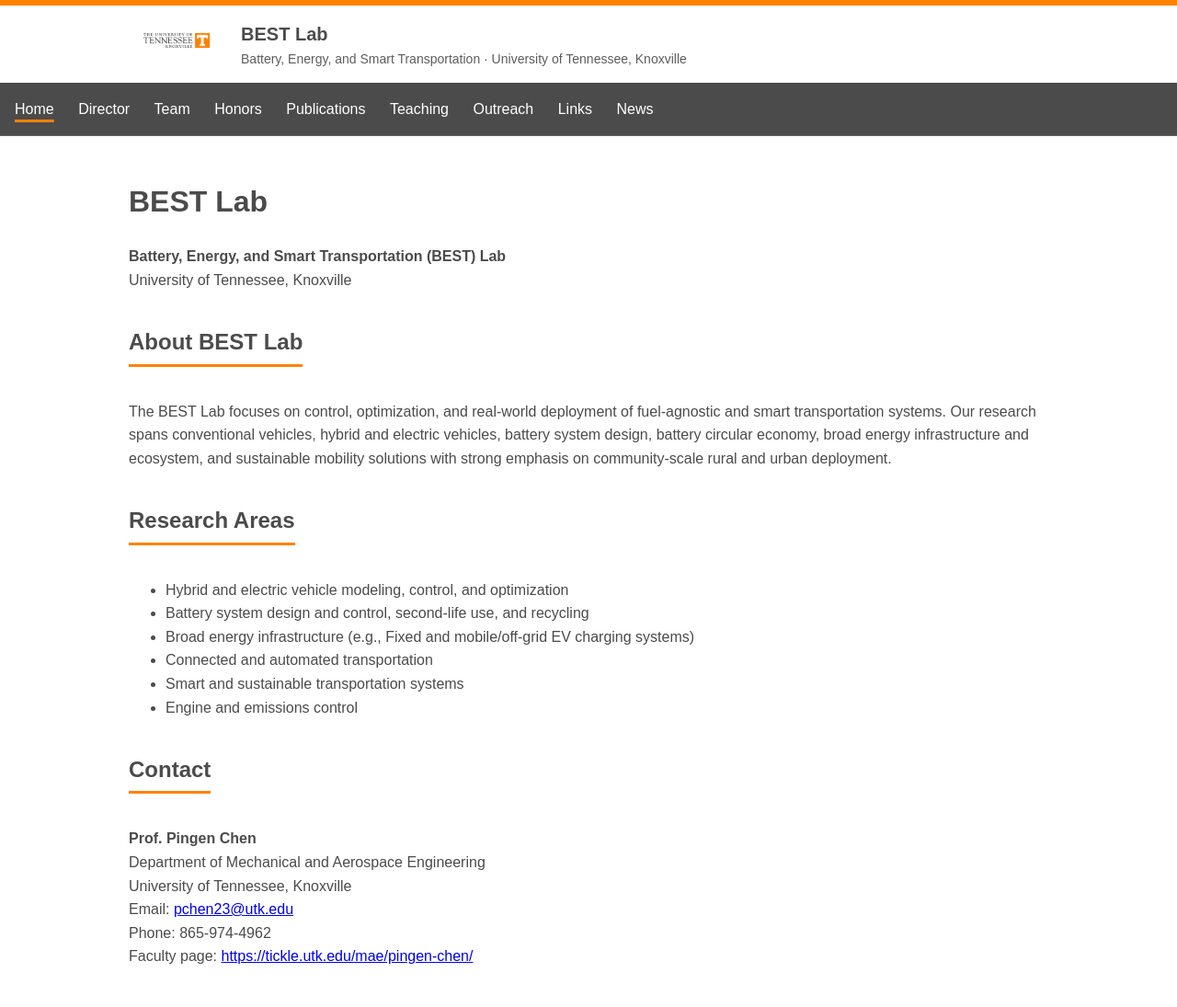
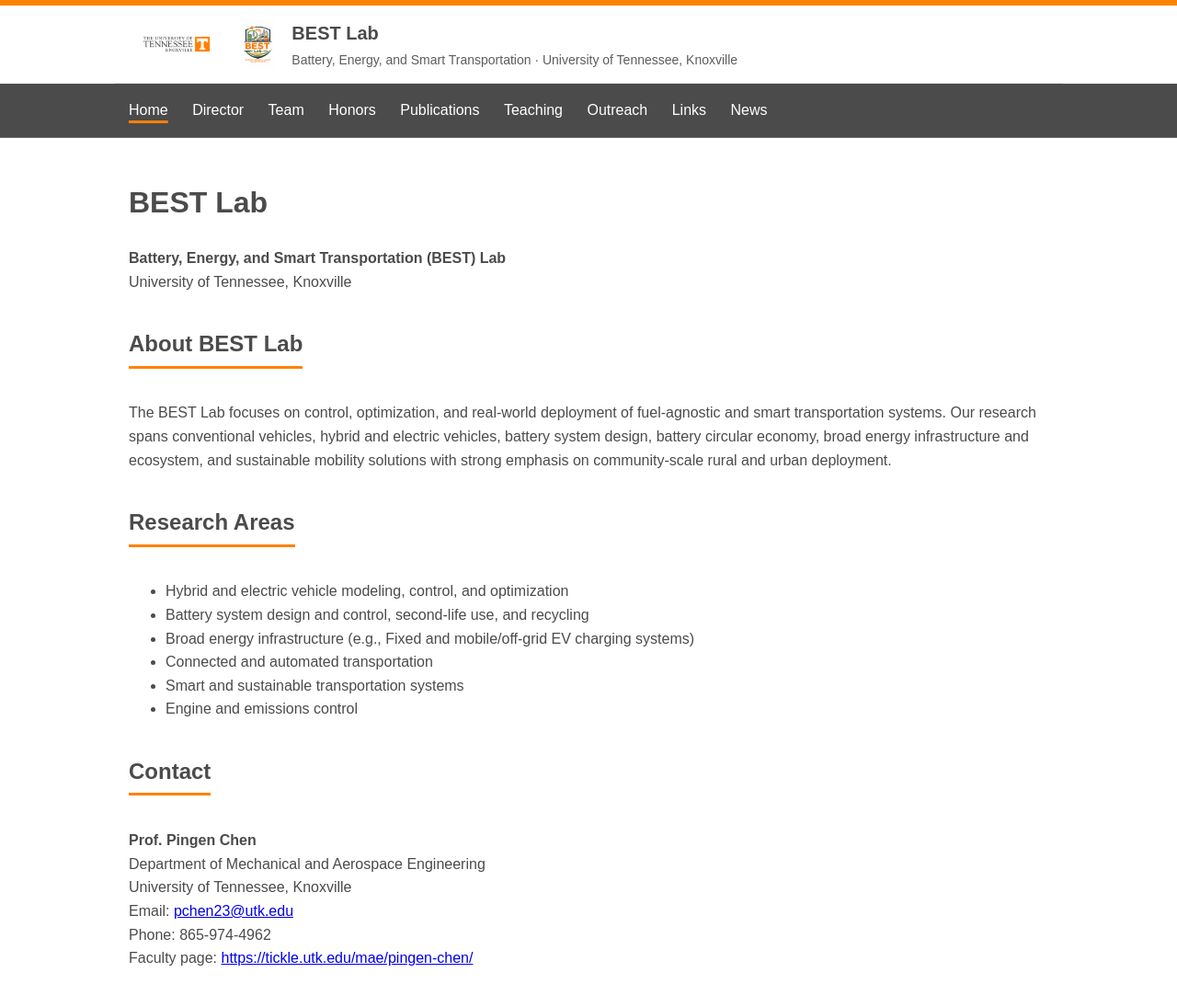
Before and after one commit to pingenchen/best-lab, a Jekyll site: the page built from index.md, in a window 1280 px wide. Shown: the whole page at 92% size. Built offline with Jekyll 4.4.1, drawn with Linux system fonts in a browser that asks for light colours.

Commit message:
Update default.html

```diff
--- a/_layouts/default.html
+++ b/_layouts/default.html
@@ -28,10 +28,59 @@
       width: 100%;
     }
 
+    /* Header (UTK + BEST Lab logos + title) */
+    .site-header{
+      max-width: 1000px;
+      margin: 0 auto;
+      padding: 14px 16px;
+      display: flex;
+      align-items: center;
+      gap: 18px;
+      border-bottom: 1px solid var(--light-gray);
+    }
+
+    .utk-logo{
+      height: 48px;
+      width: auto;
+      display: block;
+    }
+
+    /* BEST Lab logo (update path below if your file is not in /assets/img/) */
+    .bestlab-logo{
+      height: 56px;
+      width: auto;
+      display: block;
+    }
+
+    .site-title{
+      display: flex;
+      flex-direction: column;
+    }
+
+    .lab-name{
+      font-size: 20px;
+      font-weight: 700;
+      color: var(--smokey-gray);
+      margin: 0;
+    }
+
+    .lab-subtitle{
+      font-size: 14px;
+      color: var(--smokey-gray);
+      opacity: 0.9;
+      margin: 2px 0 0 0;
+    }
+
+    /* Navigation */
     .nav {
-      background: var(--smokey-gray); /* UTK Smokey Gray instead of black */
+      background: var(--smokey-gray);
       padding: 10px 16px;
       border-bottom: 1px solid rgba(255,255,255,0.15);
+    }
+
+    .nav-inner{
+      max-width: 1000px;
+      margin: 0 auto;
     }
 
     .nav a {
@@ -70,46 +118,14 @@
       display: inline-block;
       padding-bottom: 4px;
     }
-
-    /* Header with UTK logo */
-.site-header{
-  max-width: 1000px;
-  margin: 0 auto;
-  padding: 14px 16px;
-  display: flex;
-  align-items: center;
-  gap: 18px;
-}
-
-.utk-logo{
-  height: 48px;
-  width: auto;
-}
-
-.site-title{
-  display: flex;
-  flex-direction: column;
-}
-
-.lab-name{
-  font-size: 20px;
-  font-weight: 700;
-  color: var(--smokey-gray);
-}
-
-.lab-subtitle{
-  font-size: 14px;
-  color: var(--smokey-gray);
-  opacity: 0.9;
-}
-
   </style>
 </head>
 
 <body>
 
   <div class="utk-idline"></div>
-<!-- Header with UTK logo -->
+
+  <!-- Header with UTK + BEST Lab logos -->
   <div class="site-header">
     <a href="https://www.utk.edu" target="_blank" rel="noopener">
       <img
@@ -119,16 +135,23 @@
       />
     </a>
 
+    <!-- BEST Lab logo: expected at /assets/img/BEST-lab-logo.png -->
+    <img
+      src="{{ '/assets/img/BEST-lab-logo.png' | relative_url }}"
+      alt="BEST Lab logo"
+      class="bestlab-logo"
+    />
+
     <div class="site-title">
-    <div class="lab-name">BEST Lab</div>
-    <div class="lab-subtitle">
+      <p class="lab-name">BEST Lab</p>
+      <p class="lab-subtitle">
         Battery, Energy, and Smart Transportation · University of Tennessee, Knoxville
-    </div>
+      </p>
     </div>
   </div>
 
   <div class="nav">
-    <!-- Add 'active' class automatically based on current page -->
+    <div class="nav-inner">
       <a href="{{ '/' | relative_url }}" class="{% if page.url == '/' %}active{% endif %}">Home</a>
       <a href="{{ '/director/' | relative_url }}" class="{% if page.url contains '/director/' %}active{% endif %}">Director</a>
       <a href="{{ '/team/' | relative_url }}" class="{% if page.url contains '/team/' %}active{% endif %}">Team</a>
@@ -139,6 +162,7 @@
       <a href="{{ '/links/' | relative_url }}" class="{% if page.url contains '/links/' %}active{% endif %}">Links</a>
       <a href="{{ '/news/' | relative_url }}" class="{% if page.url contains '/news/' %}active{% endif %}">News</a>
     </div>
+  </div>
 
   <div class="content">
     {{ content }}
```
Also changed, not shown: other parts of _layouts/default.html (+0 -1 lines). Lines whose indentation alone changed are shown as unchanged.
